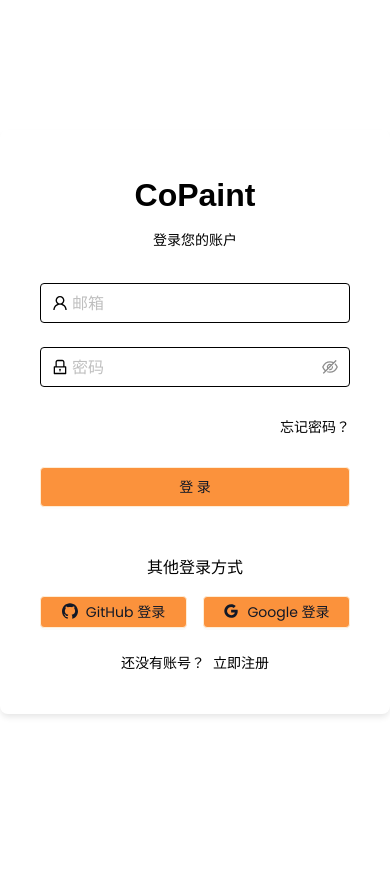
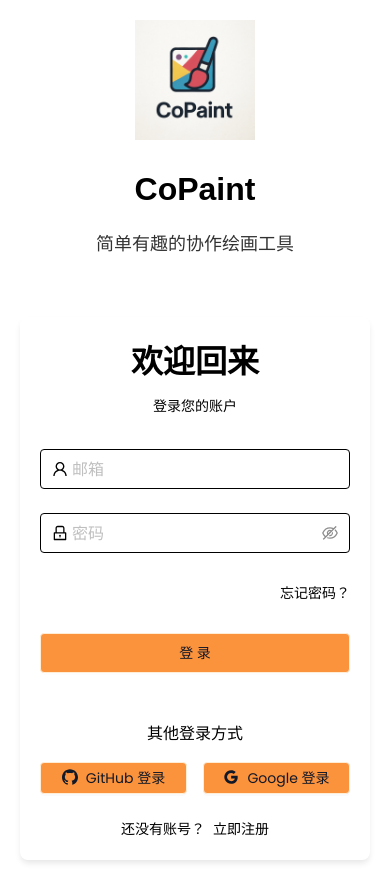
Before and after one commit to HollowLamp/copaint, a React (Vite) app: page /login in a window 390 px wide. Before the commit the page ends 844 px from the top, so only its background shows below. Built offline with nearby package versions, Linux system fonts and the light colour scheme; no server answers; a web font is replaced by a local one.

Commit message:
feat: 登录页添加logo图片

```diff
--- a/src/features/auth/LoginPage.jsx
+++ b/src/features/auth/LoginPage.jsx
@@ -108,8 +108,17 @@ export const Component = () => {
 
   return (
     <div className={styles.container}>
+      <div className={styles.leftSection}>
+        <div className={styles.logoWrapper}>
+          <img src="/login_logo.png" alt="CoPaint" className={styles.logo} />
+          <h1 className={styles.brandName}>CoPaint</h1>
+          <p className={styles.slogan}>简单有趣的协作绘画工具</p>
+        </div>
+      </div>
+
+      <div className={styles.rightSection}>
         <div className={styles.formWrapper}>
-        <h1 className={styles.title}>CoPaint</h1>
+          <h1 className={styles.title}>欢迎回来</h1>
           <p className={styles.subtitle}>登录您的账户</p>
 
           <Form
@@ -235,5 +244,6 @@ export const Component = () => {
           </Modal>
         </div>
       </div>
+    </div>
   );
 };
--- a/src/features/auth/LoginPage.module.css
+++ b/src/features/auth/LoginPage.module.css
@@ -1,17 +1,56 @@
 .container {
   height: 100vh;
   display: flex;
+  background-color: light-dark(var(--bg-primary), var(--bg-secondary));
+}
+
+.leftSection {
+  flex: 1;
+  display: flex;
   align-items: center;
   justify-content: center;
-  background-color: light-dark(var(--bg-primary), var(--bg-secondary));
+  background-color: light-dark(var(--bg-secondary), var(--bg-primary));
+  padding: 40px;
+}
+
+.logoWrapper {
+  text-align: center;
+}
+
+.logo {
+  width: 360px;
+  height: auto;
+  margin-bottom: 24px;
+}
+
+.brandName {
+  font-size: 48px;
+  font-weight: bold;
+  color: var(--accent-primary);
+  margin-bottom: 16px;
+  font-family: 'ZCOOLKuaiLe', sans-serif;
+}
+
+.slogan {
+  font-size: 18px;
+  color: light-dark(var(--text-secondary), var(--text-primary));
+  opacity: 0.8;
+}
+
+.rightSection {
+  flex: 1;
+  display: flex;
+  align-items: center;
+  justify-content: center;
+  padding: 40px;
 }
 
 .formWrapper {
   width: 100%;
   max-width: 400px;
-  padding: 40px;
   background-color: light-dark(var(--bg-secondary), var(--bg-primary));
   border-radius: 8px;
+  padding: 40px;
   box-shadow: 0 4px 6px -1px rgb(0 0 0 / 0.1);
 }
 
@@ -134,3 +173,30 @@
   color: light-dark(var(--text-secondary), var(--text-primary));
   opacity: 0.5;
 }
+
+/* 响应式布局 */
+@media (max-width: 768px) {
+  .container {
+    flex-direction: column;
+  }
+
+  .leftSection {
+    padding: 20px;
+  }
+
+  .logo {
+    width: 120px;
+  }
+
+  .brandName {
+    font-size: 32px;
+  }
+
+  .rightSection {
+    padding: 20px;
+  }
+
+  .formWrapper {
+    padding: 20px;
+  }
+}
```
Also changed, not shown: public/login_logo.png (added). Lines whose indentation alone changed are shown as unchanged.
